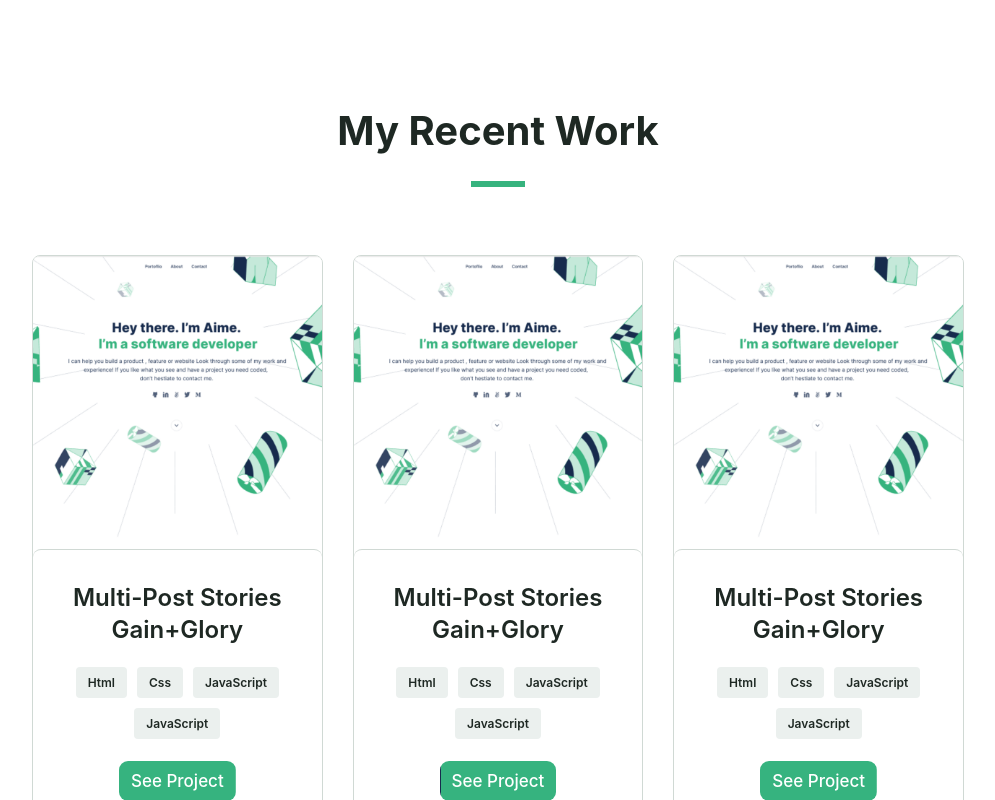
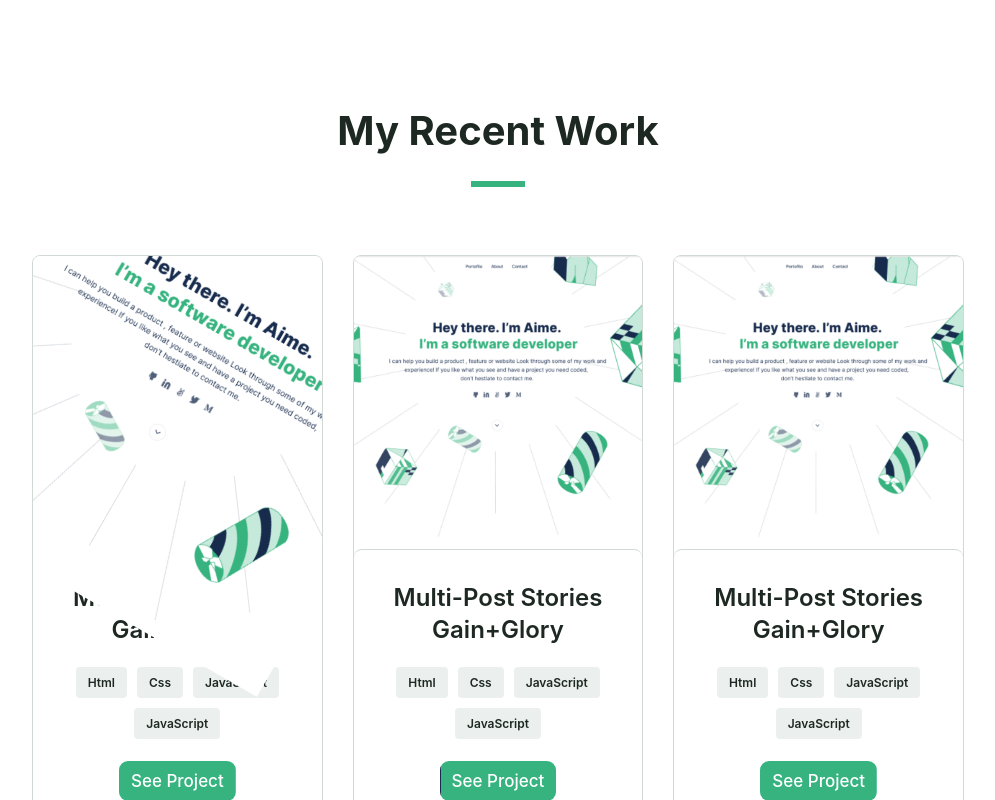
Before and after one commit to aimemalaika/portofolio, a plain HTML site: page index.html in a window 1280 px wide. In both pictures the pointer is over the picture 319 px from the left and 1351 px from the top of the page. Shown: the part 951-1751 px from the top of the page, without its empty margins (142-1137 px from the left). Drawn offline with Linux system fonts and the light colour scheme; a web font is replaced by a local one.

Commit message:
Add scale and rotation on images

```diff
--- a/assets/css/style.css
+++ b/assets/css/style.css
@@ -273,6 +273,11 @@ body {
 .projectimages {
   width: 100%;
   background-color: #ebf0ee;
+}
+
+.projectimages:hover {
+  transform: scale(1.5) rotate(30deg);
+  transition: all 0.5s;
 }
 
 .languages {
```
